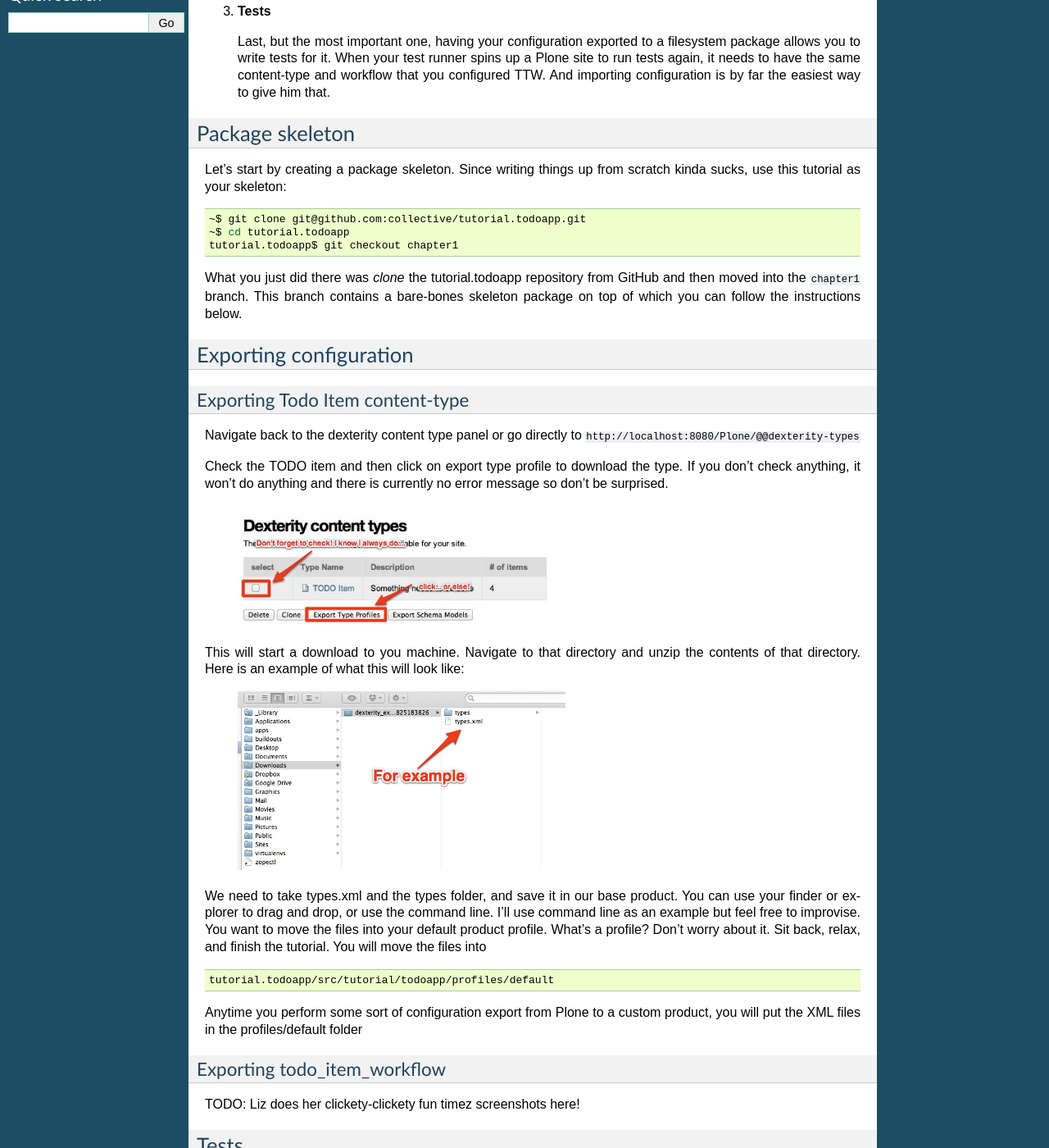
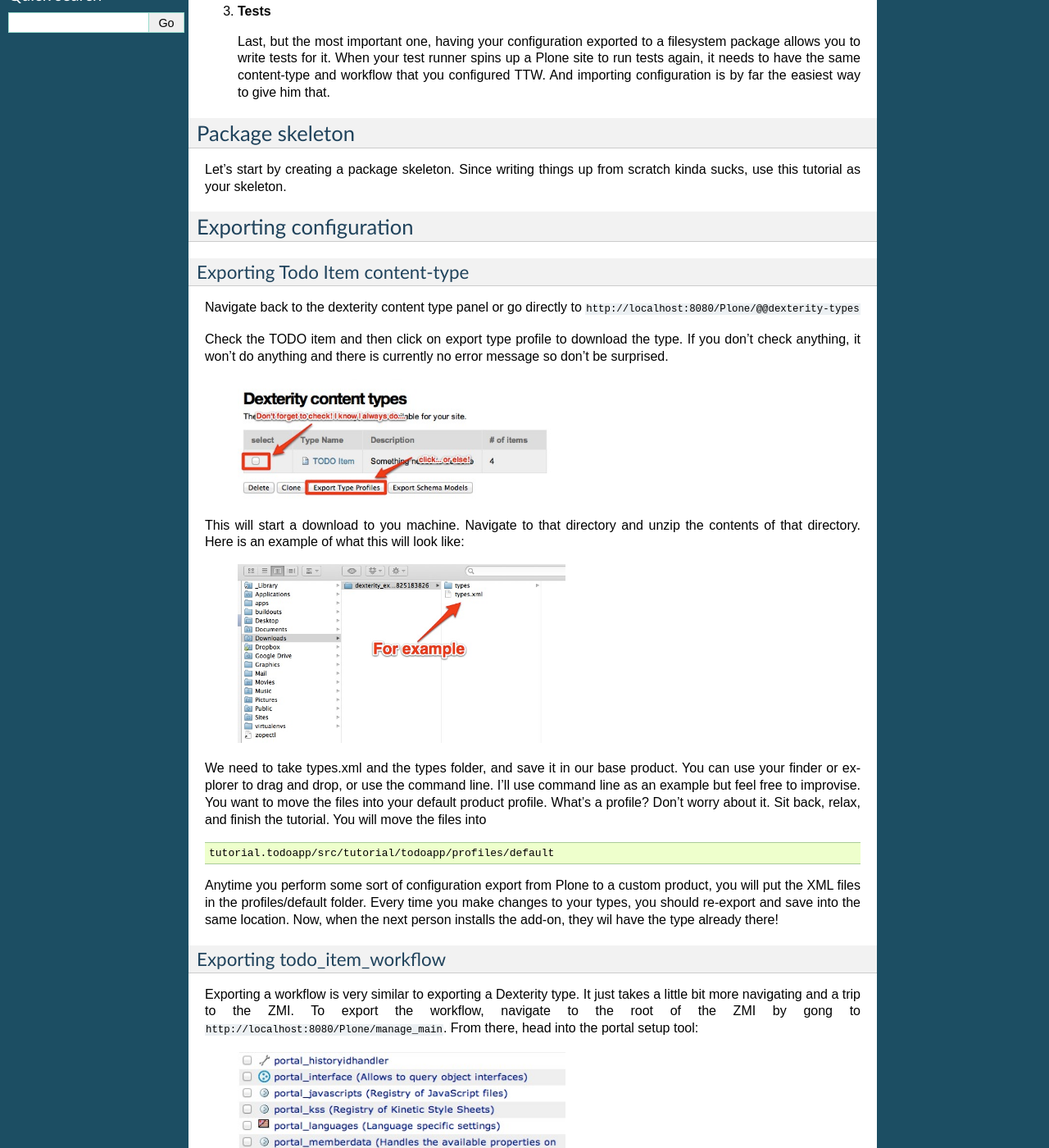
Before and after one commit to collective/tutorial.todoapp, a Sphinx documentation site: the page built from docs/chapter_2.rst, in a window 1280 px wide and 1400 px high, scrolled down 413 px. Shown: the whole window at 82% size. Built offline with Sphinx 7.4.7, drawn with Linux system fonts in a browser that asks for light colours; pages that are not in the unit, such as notebooks, are missing from menus; some of the changed text lies outside the part shown.

Commit message:
start of export workflow

```diff
--- a/docs/chapter_2.rst
+++ b/docs/chapter_2.rst
@@ -43,17 +43,7 @@ Package skeleton
 ================
 
 Let's start by creating a package skeleton. Since writing things up from scratch
-kinda sucks, use this tutorial as your skeleton:
-
-.. code-block:: bash
-
-    ~$ git clone git@github.com:collective/tutorial.todoapp.git
-    ~$ cd tutorial.todoapp
-    tutorial.todoapp$ git checkout chapter1
-
-What you just did there was `clone` the tutorial.todoapp repository from GitHub
-and then moved into the ``chapter1`` branch. This branch contains a bare-bones
-skeleton package on top of which you can follow the instructions below.
+kinda sucks, use this tutorial as your skeleton.
 
 
 Exporting configuration
@@ -90,12 +80,38 @@ it. Sit back, relax, and finish the tutorial. You will move the files into
     tutorial.todoapp/src/tutorial/todoapp/profiles/default
 
 Anytime you perform some sort of configuration export from Plone to a custom
-product, you will put the XML files in the profiles/default folder
+product, you will put the XML files in the profiles/default folder. Every time
+you make changes to your types, you should re-export and save into the same
+location. Now, when the next person installs the add-on, they wil have the
+type already there!
 
 Exporting todo_item_workflow
 ----------------------------
 
-TODO: Liz does her clickety-clickety fun timez screenshots here!
+Exporting a workflow is very similar to exporting a Dexterity type. It just takes
+a little bit more navigating and a trip to the ZMI. To export the workflow,
+navigate to the root of the ZMI by gong to ``http://localhost:8080/Plone/manage_main``.
+From there, head into the portal setup tool:
+
+   .. image:: images/enter_portal_setup.jpg
+      :width: 400px
+
+WARNING: The following User Interface is not recommended for children under 18.
+
+In the portal_setup tool, click on the export tab.
+
+   .. image:: images/setup_export.jpg
+      :width: 400px
+
+There are a LOT of things that you can export here, but that is for a different
+tutorial. For now, find export item #28 called ``Workflow Tool``, check the box
+to the left.
+
+   .. image:: images/check_workflow.jpg
+      :width: 400px
+
+Then scroll all the way to the bottom and ``Export selected steps``
+
 
 
 Tests
```
Also changed, not shown: docs/images/check_workflow.jpg (added), docs/images/enter_portal_setup.jpg (added), docs/images/setup_export.jpg (added).
